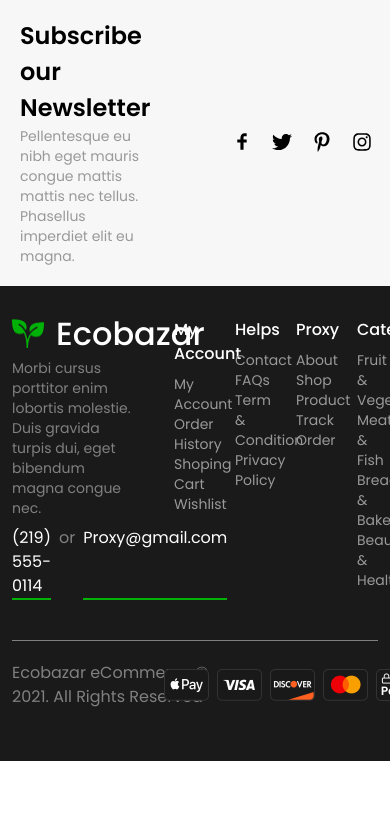
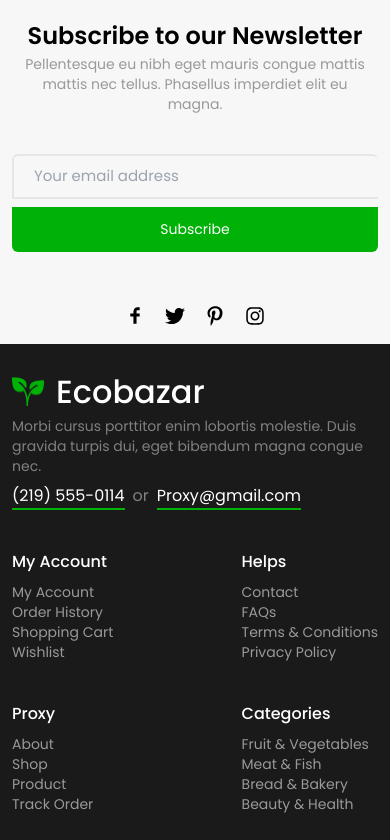
Before and after one commit to sthasimran/Ecobazar, a React (Vite) app: page / in a window 390 px wide. Shown: the part 8284-9124 px from the top of the page. Before the commit the page ends 9045 px from the top, so only its background shows below. Built offline with nearby package versions, Linux system fonts and the light colour scheme.

Commit message:
footer responsive done

```diff
--- a/src/components/Footer/FooterBar.jsx
+++ b/src/components/Footer/FooterBar.jsx
@@ -10,117 +10,101 @@ import Secure from "../../assets/image/secure.png";
 
 function FooterBar() {
   return (
-    <section >
-      <div className="md:mx-auto md:px-28 px-3 py-3  bg-[#F7F7F7] ">
-        <div className="flex items-center justify-center gap-16 ">
-          <div className="flex flex-col  p-2 ">
-            <p className=" font-semibold text-[24px] leading-9">
-              Subscribe our Newsletter
+    <section>
+      <div className="md:mx-auto md:px-28 px-3 py-3 bg-[#F7F7F7]">
+        <div className="flex flex-col md:flex-row items-center justify-center gap-8 md:gap-16">
+          <div className="flex flex-col text-center md:text-left p-2">
+            <p className="font-semibold text-[24px] leading-9">
+              Subscribe to our Newsletter
             </p>
-            <p className="font-normal text-[14px] leading-5 text-[#999999] text-left">
+            <p className="font-normal text-[14px] leading-5 text-[#999999]">
               Pellentesque eu nibh eget mauris congue mattis mattis nec tellus.
               Phasellus imperdiet elit eu magna.
             </p>
           </div>
-          <div className="md:flex hidden">
-            <div
-              className="flex py-[12px] pr-[18px] pl-[16px] w-[400px] h-[45px] border-solid border-2
-            rounded-full border-grey border-r-0"
-            >
-              <div className="flex items-center ">
+          <div className="flex flex-col md:flex-row items-center w-full max-w-lg md:max-w-none">
+            <div className="flex flex-col md:flex-row w-full">
+              <div className="flex py-[12px] pr-[18px] pl-[16px] w-full md:w-[400px] h-[45px] border-solid border-2 rounded-t-md md:rounded-l-full md:rounded-r-none border-grey border-r-0">
+                <div className="flex items-center w-full">
                   <input
                     type="email"
                     placeholder="Your email address"
-                  className="w-[350px] border-none outline-none  text-[15px] p-1 bg-transparent "
+                    className="w-full border-none outline-none text-[15px] p-1 bg-transparent"
                   />
                 </div>
               </div>
-            <button
-              className="bg-primary rounded-full border-primary text-white text-[14px] px-5 py-2 ml-[-60px]
-            hover:bg-[#2C742F] duration-150 h-[45px]"
-            >
+              <button className="bg-primary w-full md:w-auto rounded-b-md md:rounded-r-full md:rounded-l-none border-primary text-white text-[14px] px-5 py-2 mt-2 md:mt-0 md:ml-[-60px] hover:bg-[#2C742F] duration-150 h-[45px]">
                 Subscribe
               </button>
             </div>
-          <div className="flex gap-2 items-center">
-            <div className=" hover:bg-primary h-8 w-8 flex justify-center items-center rounded-full hover:text-white ">
+          </div>
+          <div className="flex gap-2 items-center mt-4 md:mt-0">
+            <div className="hover:bg-primary h-8 w-8 flex justify-center items-center rounded-full hover:text-white">
               <TiSocialFacebook size={25} />
             </div>
-            <div className=" hover:bg-primary h-8 w-8 flex justify-center items-center rounded-full hover:text-white ">
+            <div className="hover:bg-primary h-8 w-8 flex justify-center items-center rounded-full hover:text-white">
               <FaTwitter size={20} />
             </div>
-
-            <div className=" hover:bg-primary h-8 w-8 flex justify-center items-center rounded-full hover:text-white ">
+            <div className="hover:bg-primary h-8 w-8 flex justify-center items-center rounded-full hover:text-white">
               <FaPinterestP size={20} />
             </div>
-            <div className=" hover:bg-primary h-8 w-8 flex justify-center items-center rounded-full hover:text-white ">
+            <div className="hover:bg-primary h-8 w-8 flex justify-center items-center rounded-full hover:text-white">
               <FaInstagram size={20} />
             </div>
           </div>
         </div>
       </div>
 
-
-      <footer className="bg-[#1A1A1A] ">
-        <div className="md:mx-auto md:px-28 px-3  py-8  text-white">
-          <div className="grid grid-cols-6 space-x-10  ">
+      <footer className="bg-[#1A1A1A]">
+        <div className="md:mx-auto md:px-28 px-3 py-8 text-white">
+          <div className="grid grid-cols-1 md:grid-cols-6 gap-10">
             <div className="flex flex-col gap-2 col-span-2">
-              <div className=" text-center">
+              <div className="text-center md:text-left">
                 <a className="h-8 w-8 text-[32px] leading-9 font-medium flex items-center space-x-3">
-                  <img src={logoBlack} />
-                  <span className="">Ecobazar</span>
+                  <img src={logoBlack} alt="Ecobazar Logo" />
+                  <span>Ecobazar</span>
                 </a>
               </div>
-              <p className=" font-normal text-[14px] leading-5 text-left text-[#808080]">
+              <p className="font-normal text-[14px] leading-5 text-[#808080]">
                 Morbi cursus porttitor enim lobortis molestie. Duis gravida
                 turpis dui, eget bibendum magna congue nec.
               </p>
               <div className="flex gap-2">
-                <span className="border-b-2 border-primary">
-                  (219) 555-0114
-                </span>
+                <span className="border-b-2 border-primary">(219) 555-0114</span>
                 <span className="text-[#808080]">or</span>
-                <span className="border-b-2 border-primary">
-                  Proxy@gmail.com
-                </span>
+                <span className="border-b-2 border-primary">Proxy@gmail.com</span>
               </div>
             </div>
             <div className="flex flex-col gap-2">
-              <div className="font-medium text-[16px] leading-6">
-                My Account
-              </div>
-              <div className="font-normal text-[14px] leading-5 text-[#999999] ">
+              <div className="font-medium text-[16px] leading-6">My Account</div>
+              <div className="font-normal text-[14px] leading-5 text-[#999999]">
                 <p className="hover:text-gray-200">My Account</p>
                 <p className="hover:text-gray-200">Order History</p>
-                <p className="hover:text-gray-200">Shoping Cart</p>
+                <p className="hover:text-gray-200">Shopping Cart</p>
                 <p className="hover:text-gray-200">Wishlist</p>
               </div>
             </div>
             <div className="flex flex-col gap-2">
               <div className="font-medium text-[16px] leading-6">Helps</div>
-              <div className="font-normal text-[14px] leading-5 text-[#999999] ">
+              <div className="font-normal text-[14px] leading-5 text-[#999999]">
                 <p className="hover:text-gray-200">Contact</p>
                 <p className="hover:text-gray-200">FAQs</p>
-                <p className="hover:text-gray-200">Term & Condition</p>
+                <p className="hover:text-gray-200">Terms & Conditions</p>
                 <p className="hover:text-gray-200">Privacy Policy</p>
               </div>
             </div>
-
             <div className="flex flex-col gap-2">
               <div className="font-medium text-[16px] leading-6">Proxy</div>
-              <div className="font-normal text-[14px] leading-5 text-[#999999] ">
+              <div className="font-normal text-[14px] leading-5 text-[#999999]">
                 <p className="hover:text-gray-200">About</p>
                 <p className="hover:text-gray-200">Shop</p>
                 <p className="hover:text-gray-200">Product</p>
                 <p className="hover:text-gray-200">Track Order</p>
               </div>
             </div>
-
             <div className="flex flex-col gap-2">
-              <div className="font-medium text-[16px] leading-6">
-                Categories
-              </div>
-              <div className="font-normal text-[14px] leading-5 text-[#999999] ">
+              <div className="font-medium text-[16px] leading-6">Categories</div>
+              <div className="font-normal text-[14px] leading-5 text-[#999999]">
                 <p className="hover:text-gray-200">Fruit & Vegetables</p>
                 <p className="hover:text-gray-200">Meat & Fish</p>
                 <p className="hover:text-gray-200">Bread & Bakery</p>
@@ -128,16 +112,16 @@ function FooterBar() {
               </div>
             </div>
           </div>
-          <div className="flex items-center justify-between border-t border-[#808080] mt-10 py-5">
-            <p className="text-[#808080]">
+          <div className="flex flex-col md:flex-row items-center justify-between border-t border-[#808080] mt-10 py-5">
+            <p className="text-[#808080] text-center md:text-left">
               Ecobazar eCommerce © 2021. All Rights Reserved
             </p>
-            <div className="flex items-center justify-center gap-2 h-[32px]">
-              <img src={ApplePay} className="h-full" />
-              <img src={visa} className="h-full" />
-              <img src={discover} className="h-full" />
-              <img src={mastercard} className="h-full" />
-              <img src={Secure} className="h-full" />
+            <div className="flex items-center justify-center gap-2 h-[32px] mt-4 md:mt-0">
+              <img src={ApplePay} className="h-full" alt="ApplePay" />
+              <img src={visa} className="h-full" alt="Visa" />
+              <img src={discover} className="h-full" alt="Discover" />
+              <img src={mastercard} className="h-full" alt="Mastercard" />
+              <img src={Secure} className="h-full" alt="Secure" />
             </div>
           </div>
         </div>
```
Lines whose indentation alone changed are shown as unchanged.
